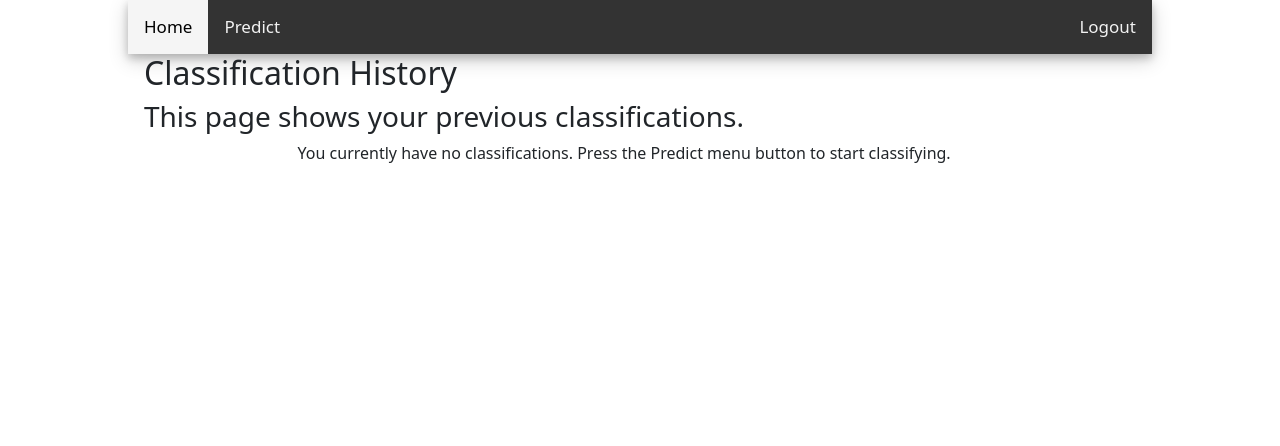
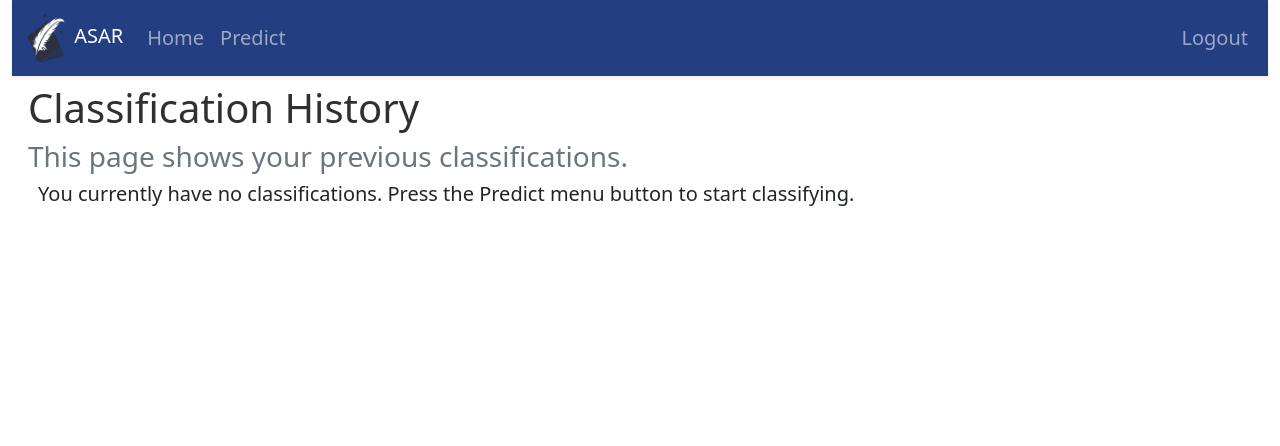
Before and after one commit to space-codes/asar.web, a Flask app: template templates/home.html in a window 1280 px wide. Shown: the top 446 px of the page. Run offline with Flask 2, Linux system fonts and the light colour scheme; the template is opened without the code that fills it, so the values that code supplies are empty; parts of the project's set-up code (start-up, migrations or seed data) failed here and were passed over; some libraries are stand-ins or nearby versions.

Commit message:
Fix home page UI

```diff
--- a/static/css/style_hub.css
+++ b/static/css/style_hub.css
@@ -44,7 +44,7 @@ body {
 /* Gallery */
 div.gal-container {
 max-width: 70%;
-margin: auto;
+margin-left: 10px;
 padding-left: 16px;
 background-color: #FFF;
 }
@@ -57,8 +57,8 @@ div.gallery {
     background-color: #FFFFFF;
     padding: 20px;
     margin: 25px;
-    width:150px;
-    height:300px;
+    width:170px;
+    height:310px;
 }
 
 div.gallery:hover {
--- a/static/js/home.js
+++ b/static/js/home.js
@@ -21,13 +21,29 @@ function setDownload(pred_id){
 // Delete the prediction
 function deleteEntry(pred_id){
   var send = pred_id.toString();
+  Swal.fire({
+  title: 'Are you sure?',
+  text: "You won't be able to revert this!",
+  icon: 'warning',
+  showCancelButton: true,
+  confirmButtonColor: '#3085d6',
+  cancelButtonColor: '#d33',
+  confirmButtonText: 'Yes, delete it!'
+}).then((result) => {
+  if (result.isConfirmed) {
       $.ajax({
         type: "POST",
         url: "/delete_result/",
         data: send,
         success: function(data){
-      console.log(data)
+          Swal.fire(
+              'Deleted!',
+              'Your prediction has been deleted.',
+              'success'
+            )
           location.reload();
         }
       });
   }
+})
+}
--- a/templates/home.html
+++ b/templates/home.html
@@ -4,34 +4,58 @@
 <head>
     <link rel="stylesheet" href="/static/css/style_hub.css" type="text/css">
     <link href="https://cdn.jsdelivr.net/npm/bootstrap@5.0.2/dist/css/bootstrap.min.css" rel="stylesheet" integrity="sha384-EVSTQN3/azprG1Anm3QDgpJLIm9Nao0Yz1ztcQTwFspd3yD65VohhpuuCOmLASjC" crossorigin="anonymous">
-    <script type="text/javascript" src="/static/jquery-1.8.3.js"></script>
+    <link rel="shortcut icon" href="/static/img/logo.ico" />
+    <title>ASAR</title>
 </head>
 
-<body>
-    <div class="topnav">
-        <a class="active" href="/home">Home</a>
-        <a href="/classify">Predict</a>
-        <a class="right" href="/logout">Logout</a>
-    </div>
-    <div style="padding-left:16px">
-        <h2>Classification History</h2>
-        <h3>This page shows your previous classifications.</h3>
+<body class="container-fluid h5">
+    <nav class="navbar navbar-expand-lg navbar-dark shadow-sm" style="background-color: #233F82 !important;">
+      <div class="container-fluid">
+        <a href="/home" class="navbar-brand">
+          <img src="/static/img/logo-nav.png" width="45" alt="" class="d-inline-block align-middle mr-2">
+          <span class="text-uppercase font-weight-bold">ASAR</span>
+        </a>
+
+        <button type="button" data-bs-toggle="collapse" data-bs-target="#navbarSupportedContent" aria-controls="navbarSupportedContent" aria-expanded="false" aria-label="Toggle navigation" class="navbar-toggler"><span class="navbar-toggler-icon"></span></button>
+
+        <div id="navbarSupportedContent" class="collapse navbar-collapse">
+          <ul class="navbar-nav ml-auto">
+              <li class="nav-item active"><a href="/home" class="nav-link">Home</a></li>
+            <li class="nav-item"><a href="/classify" class="nav-link">Predict</a></li>
+          </ul>
+          <div class="navbar-nav ms-auto">
+            <a href="/logout" class="nav-item nav-link">Logout</a>
+          </div>
+        </div>
+      </div>
+    </nav>
+
+    <div style="padding-left:16px" class="mt-2">
+        <h1 class="font-weight-bold" style="color:#303030;">Classification History</h1>
+        <h3 class="text-muted">This page shows your previous classifications.</h3>
     </div>
     <div class=gal-container>
         {% for z in zipped %} {% if z[1] %}
         <div class="gallery">
             <a target="_blank" href="{{ z[1] }}">
-          <img src="{{ z[1] }}" alt="{{ z[1] }}" width="20" height="20">
-          </a>
-            <input type="image" id="but_{{loop.index}}" onclick="setDownload({{ z[0] }})" class="btn btn-primary btn-small btn-block" src="..\static\res\ic_file_download\web\ic_file_download_black_24dp_2x.png" />
-            <input type="image" value="Delete Result" id="but_del_{{loop.index}}" onclick="deleteEntry({{ z[0] }})" class="btn btn-primary btn-small btn-block btn-right" src="..\static\res\ic_delete\web\ic_delete_black_24dp_2x.png" />
+                <img src="{{ z[1] }}" alt="{{ z[1] }}" width="20" height="20">
+            </a>
+            <div class="row mt-2">
+                <button type="button" id="but_{{loop.index}}" onclick="setDownload({{ z[0] }})" class="col-md-4 btn btn-primary btn-small">
+                    <i class="fas fa-download"></i>
+                </button>
+                <button type="button" id="but_del_{{loop.index}}" onclick="deleteEntry({{ z[0] }})" class="col-md-4 btn btn-danger btn-small">
+                    <i class="fas fa-trash"></i>
+                </button>
+            </div>
         </div>
         {% endif %} {% else %} You currently have no classifications. Press the Predict menu button to start classifying. {% endfor %}
     </div>
     <footer>
         @2022 Built by SpaceCode Team. Powered by Flask and Keras.
     </footer>
-    <script src='https://cdnjs.cloudflare.com/ajax/libs/jquery/3.6.0/jquery.min.js'></script>
+    <script src="https://kit.fontawesome.com/64d58efce2.js" crossorigin="anonymous"></script>
+    <script src="//cdn.jsdelivr.net/npm/sweetalert2@11"></script>
     <script src="https://cdn.jsdelivr.net/npm/bootstrap@5.0.2/dist/js/bootstrap.bundle.min.js" integrity="sha384-MrcW6ZMFYlzcLA8Nl+NtUVF0sA7MsXsP1UyJoMp4YLEuNSfAP+JcXn/tWtIaxVXM" crossorigin="anonymous"></script>
     <script type="text/javascript" src= "../static/js/home.js"></script>
 </body>
--- a/templates/index.html
+++ b/templates/index.html
@@ -83,15 +83,15 @@
         </div>
       </div>
     </div>
-    <script src="https://unpkg.com/sweetalert/dist/sweetalert.min.js"></script>
+    <script src="//cdn.jsdelivr.net/npm/sweetalert2@11"></script>
     {% if password == False %}
         <script type="text/javascript">
-            swal({ type: 'error', title: 'Login failed', text: "invalid username/password" })
+            Swal.fire({ icon: 'error', title: 'Login failed', text: "invalid username/password" })
         </script>
     {% endif %}
     {% if username == False %}
         <script type="text/javascript">
-            swal({ type: 'error', title: 'Register failed', text: "Username is already exists" })
+            Swal.fire({ icon: 'error', title: 'Register failed', text: "Username is already exists" })
         </script>
     {% endif %}
     <script src="https://kit.fontawesome.com/64d58efce2.js" crossorigin="anonymous"></script>
```
Also changed, not shown: static/img/logo-nav.png (added). Lines whose indentation alone changed are shown as unchanged.
